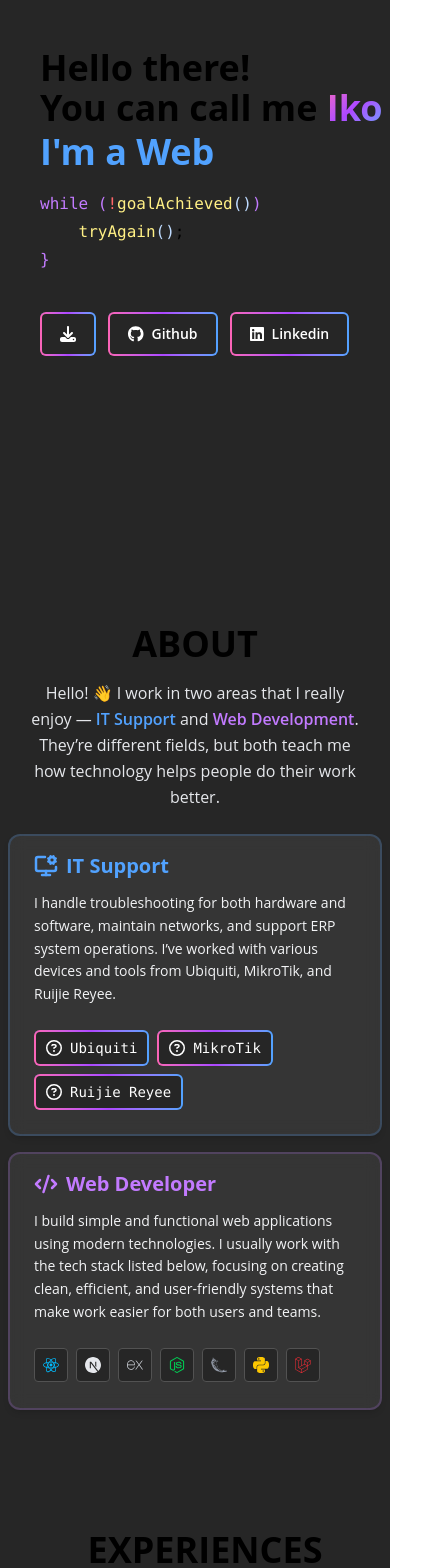
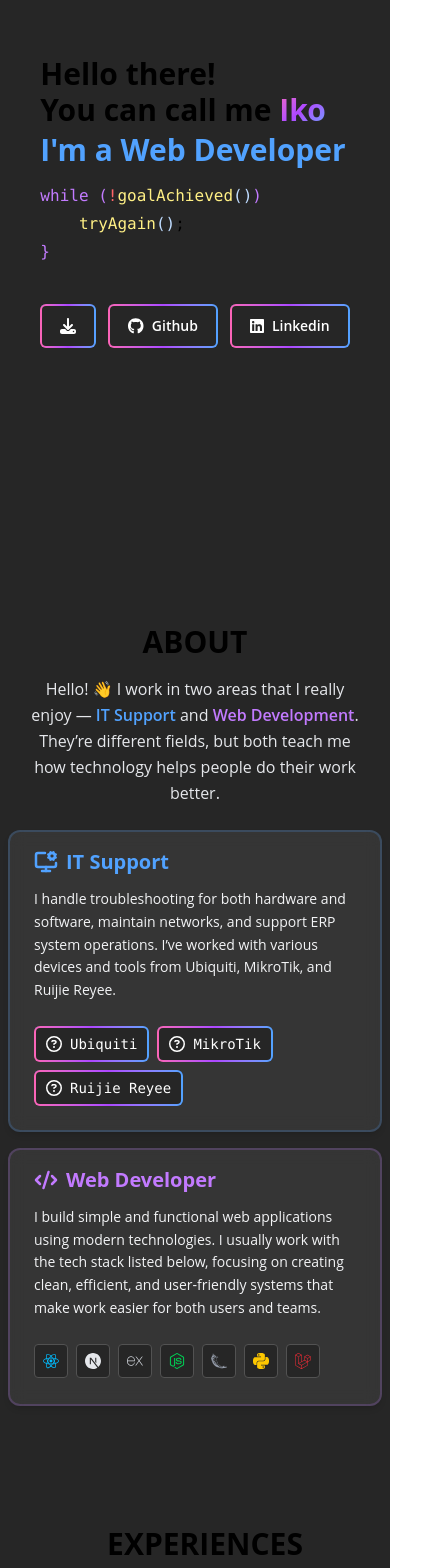
Before and after one commit to hamma-nyk/portofolio_v2, a React (Vite) app: page / in a window 390 px wide. Shown: the part 260-1828 px from the top of the page, 446 px wide, since content can reach past the window. Built offline with nearby package versions, Linux system fonts and the light colour scheme.

Commit message:
Fix margin-x

```diff
--- a/src/components/elements/ButtonHome.jsx
+++ b/src/components/elements/ButtonHome.jsx
@@ -1,7 +1,7 @@
 import { Fragment } from "react";
 import { FontAwesomeIcon } from "@fortawesome/react-fontawesome";
 
-const ButtonHome = ({link, icon, text, additionalClass, margin}) => {
+const ButtonHome = ({ link, icon, text, additionalClass, margin }) => {
   return (
     <Fragment>
       <a
@@ -12,10 +12,11 @@ const ButtonHome = ({link, icon, text, additionalClass, margin}) => {
         <span className="absolute inset-0 m-[2px] rounded-sm bg-neutral-800"></span>
         <span className="absolute top-0 left-0 w-48 h-48 -mt-1 transition-all duration-500 ease-in-out -translate-x-56 -translate-y-24 -rotate-45 bg-gradient-to-r from-pink-500 via-purple-600 to-blue-400 opacity-100 group-hover:-translate-x-6"></span>
         <span className="flex items-center relative w-full text-left text-white transition-colors duration-200 ease-in-out group-hover:text-white">
-                    <FontAwesomeIcon className={`text-[1rem] ${margin} md:mr-2 lg:mr-2 xl:mr-2 text-white`} icon={icon} />
-                    <span className={additionalClass}>
-                        {text}
-                    </span>
+          <FontAwesomeIcon
+            className={`text-[1rem] ${margin} sm:mr-2 text-white`}
+            icon={icon}
+          />
+          <span className={additionalClass}>{text}</span>
         </span>
       </a>
     </Fragment>
--- a/src/components/elements/CodeTemplate.jsx
+++ b/src/components/elements/CodeTemplate.jsx
@@ -3,7 +3,7 @@ import { Fragment } from "react";
 const CodeTemplate = () => {
   return (
     <Fragment>
-      <div className="flex px-10">
+      <div className="flex px-5">
         <pre className="text-1xl pt-4 text-purple-400">{`while (`}</pre>
         <pre className="text-1xl pt-4 text-red-400">{`!`}</pre>
         <pre className="text-1xl pt-4 text-yellow-200">{`goalAchieved`}</pre>
@@ -16,12 +16,12 @@ const CodeTemplate = () => {
         <pre className="hidden sm:block text-1xl pt-4">{`;`}</pre>
         <pre className="hidden sm:block text-1xl pt-4 text-purple-400">{` }`}</pre>
       </div>
-      <div className="sm:hidden flex -mt-2 px-10">
+      <div className="sm:hidden flex -mt-2 px-5">
         <pre className="text-1xl pt-3 text-yellow-200">{`    tryAgain`}</pre>
         <pre className="text-1xl pt-3 text-blue-200">{`()`}</pre>
         <pre className="text-1xl pt-3">{`;`}</pre>
       </div>
-      <div className="sm:hidden flex -mt-2 px-10">
+      <div className="sm:hidden flex -mt-2 px-5">
         <pre className="text-1xl pt-3 text-purple-400">{`}`}</pre>
       </div>
     </Fragment>
--- a/src/components/fragments/About.jsx
+++ b/src/components/fragments/About.jsx
@@ -60,7 +60,7 @@ const About = (props) => {
         className="flex flex-col sm:h-screen mx-auto justify-center w"
       >
         <div className="flex flex-col h-full px-2 sm:px-10 w-full items-start justify-center">
-          <h1 className="text-4xl font-[700] mx-auto">ABOUT</h1>
+          <h1 className="text-3xl sm:text-4xl font-[700] mx-auto">ABOUT</h1>
           <p className="w-11/12 sm:w-2/3 mx-auto mt-4 text-center leading-relaxed text-gray-200">
             Hello! 👋 I work in two areas that I really enjoy —{" "}
             <span className="text-blue-400 font-semibold">IT Support</span> and{" "}
--- a/src/components/fragments/Experiences.jsx
+++ b/src/components/fragments/Experiences.jsx
@@ -73,7 +73,9 @@ const Experiences = (props) => {
         ref={goto}
         className="flex flex-col ml-5 sm:mx-10 justify-center py-20"
       >
-        <h1 className="text-4xl font-[700] mx-auto mt-10">EXPERIENCES</h1>
+        <h1 className="text-3xl sm:text-4xl font-[700] mx-auto mt-10">
+          EXPERIENCES
+        </h1>
         <p className="w-11/12 sm:w-2/3 mx-auto mt-4 text-center leading-relaxed text-gray-200 mb-10">
           A <span className="text-blue-400 font-semibold">summary</span> of my{" "}
           <span className="text-purple-400 font-semibold">journey</span>.
--- a/src/components/fragments/Message.jsx
+++ b/src/components/fragments/Message.jsx
@@ -37,7 +37,7 @@ const Message = (props) => {
         className="flex flex-col w-full sm:w-3/4 md:w-2/3 lg:w-1/2 mx-auto justify-center mb-18 lg:mb-0 xl:mb-0"
       >
         <div className="flex flex-col w-full h-full px-2 md:px-10 items-start justify-center mt-26">
-          <h1 className="text-4xl font-[700] mx-auto">CONTACT</h1>
+          <h1 className="text-3xl sm:text-4xl font-[700] mx-auto">CONTACT</h1>
           <div className="flex flex-wrap w-11/12 sm:w-full gap-4 mt-6 mx-auto justify-center">
             <form
               className="transition-colors duration-300 px-4 pt-2 w-full"
--- a/src/components/fragments/Projects.jsx
+++ b/src/components/fragments/Projects.jsx
@@ -33,7 +33,9 @@ const Projects = ({ goto }) => {
         ref={goto}
         className="flex flex-col mx-auto justify-center py-20 px-5"
       >
-        <h1 className="text-4xl font-bold text-center mb-10 mt-10">PROJECTS</h1>
+        <h1 className="text-3xl sm:text-4xl font-bold text-center mb-10 mt-10">
+          PROJECTS
+        </h1>
 
         <div className="grid grid-cols-1 sm:grid-cols-2 lg:grid-cols-3 gap-8 max-w-6xl mx-auto">
           {projects.map((project, i) => (
--- a/src/pages/Home.jsx
+++ b/src/pages/Home.jsx
@@ -69,7 +69,7 @@ const Home = () => {
     <Fragment>
       <div
         ref={HomeSection}
-        className="flex mx-auto w-full h-full bg-neutral-800 flex-col dark:text-white"
+        className="flex mx-auto w-full h-full bg-neutral-800 flex-col dark:text-white "
       >
         {/* 🔹 NAVBAR */}
         <section
@@ -80,8 +80,8 @@ const Home = () => {
               : "bg-neutral-800 transition-all duration-300 ease-in-out"
           }`}
         >
-          <div className="flex w-4/5 xl:w-2/3 lg:w-2/3 md:w-2/3 sm:w-2/3 h-20 items-center justify-between font-[500]">
-            <div className="hidden md:flex lg:flex xl:flex">
+          <div className="flex w-4/5 sm:w-2/3 h-20 items-center justify-between font-[500]">
+            <div className="hidden sm:flex">
               <ButtonNav
                 onClick={() => JumpToSection(HomeSection)}
                 text="🙀😼😻"
@@ -103,7 +103,7 @@ const Home = () => {
                 text="Contact"
               />
             </div>
-            <div className="flex md:hidden lg:hidden xl:hidden">
+            <div className="flex sm:hidden">
               <svg
                 className="w-5 h-5"
                 fill="currentColor"
@@ -122,11 +122,12 @@ const Home = () => {
           className="flex flex-col mx-auto justify-center -mt-10"
         >
           <div className="flex flex-col h-screen w-full items-start justify-center">
-            <h1 className="text-4xl md:text-5xl font-[700] px-10 w-full relative">
+            <h1 className="text-3xl md:text-5xl font-[700] px-5 relative">
+              {" "}
               Hello there! <span className="hidden sm:inline">😹</span>
               <br />
               You can call me{" "}
-              <span className="text-4xl md:text-5xl font-[700] text-transparent bg-clip-text bg-gradient-to-br from-pink-400 via-purple-500 to-blue-400">
+              <span className="text-3xl sm:text-5xl font-[700] text-transparent bg-clip-text bg-gradient-to-br from-pink-400 via-purple-500 to-blue-400">
                 Iko
               </span>
               <br />
@@ -144,7 +145,7 @@ const Home = () => {
                     animate={{ y: "0%", opacity: 1 }}
                     exit={{ y: "-100%", opacity: 0 }}
                     transition={{ duration: 0.5, ease: "easeInOut" }}
-                    className="block font-[700] text-blue-400 text-4xl md:text-5xl"
+                    className="block font-[700] text-blue-400 text-3xl sm:text-5xl"
                   >
                     {words[index]}
                   </motion.span>
@@ -153,14 +154,14 @@ const Home = () => {
               {/* 🔹 Hidden element for width measurement */}
               <span
                 ref={measureRef}
-                className="opacity-0 absolute left-0 top-0 font-[700] text-4xl md:text-5xl whitespace-nowrap pointer-events-none select-none"
+                className="opacity-0 absolute left-0 top-0 font-[700] text-3xl sm:text-5xl whitespace-nowrap pointer-events-none select-none"
               >
                 I'm a Web Developer
               </span>
             </h1>
 
             <CodeTemplate />
-            <div className="flex gap-3 sm:gap-4 pt-10 text-sm px-10">
+            <div className="flex gap-3 sm:gap-4 pt-10 text-sm px-5">
               <ButtonHome
                 link="#"
                 icon={faDownload}
```
Lines whose indentation alone changed are shown as unchanged.
